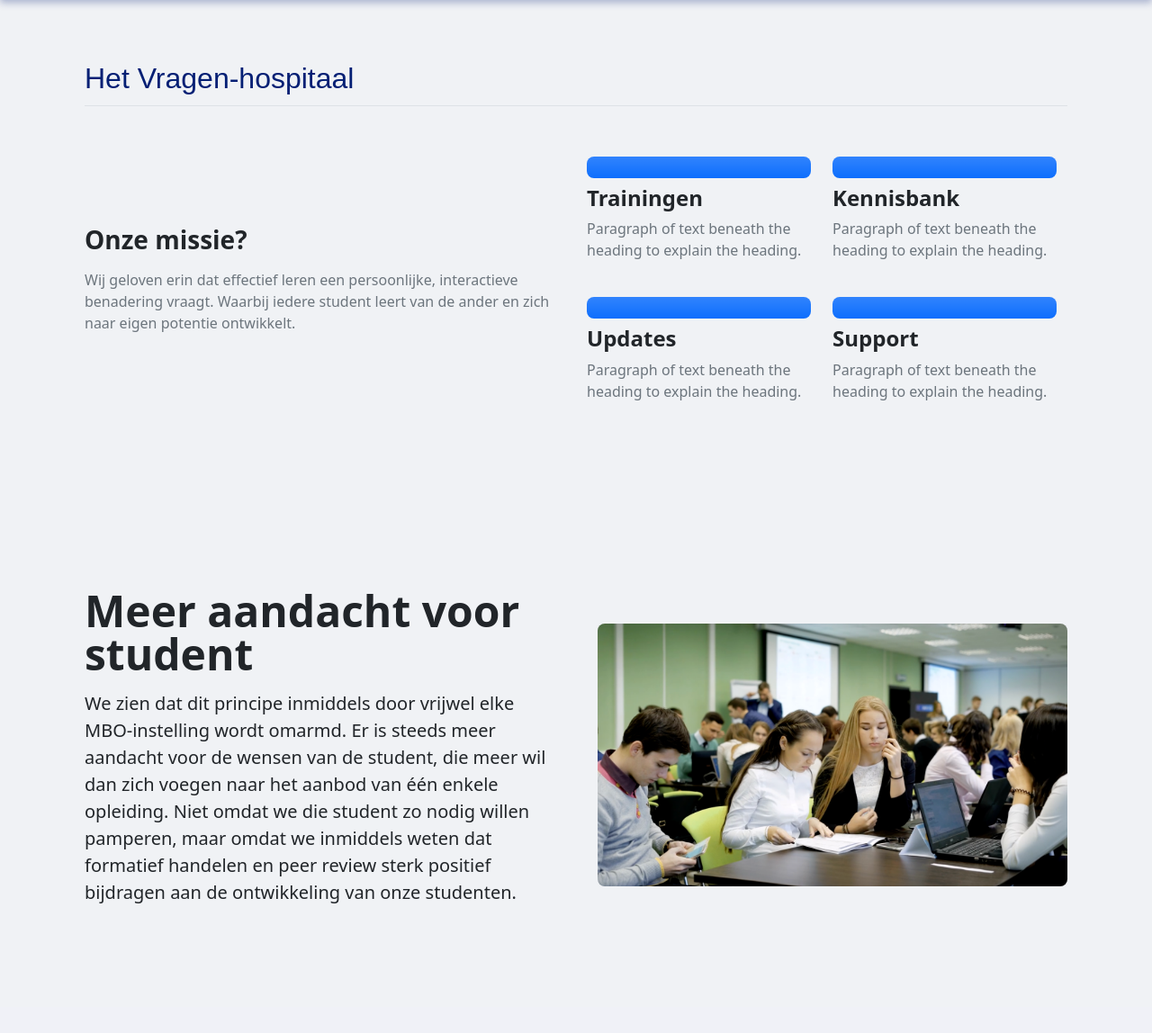
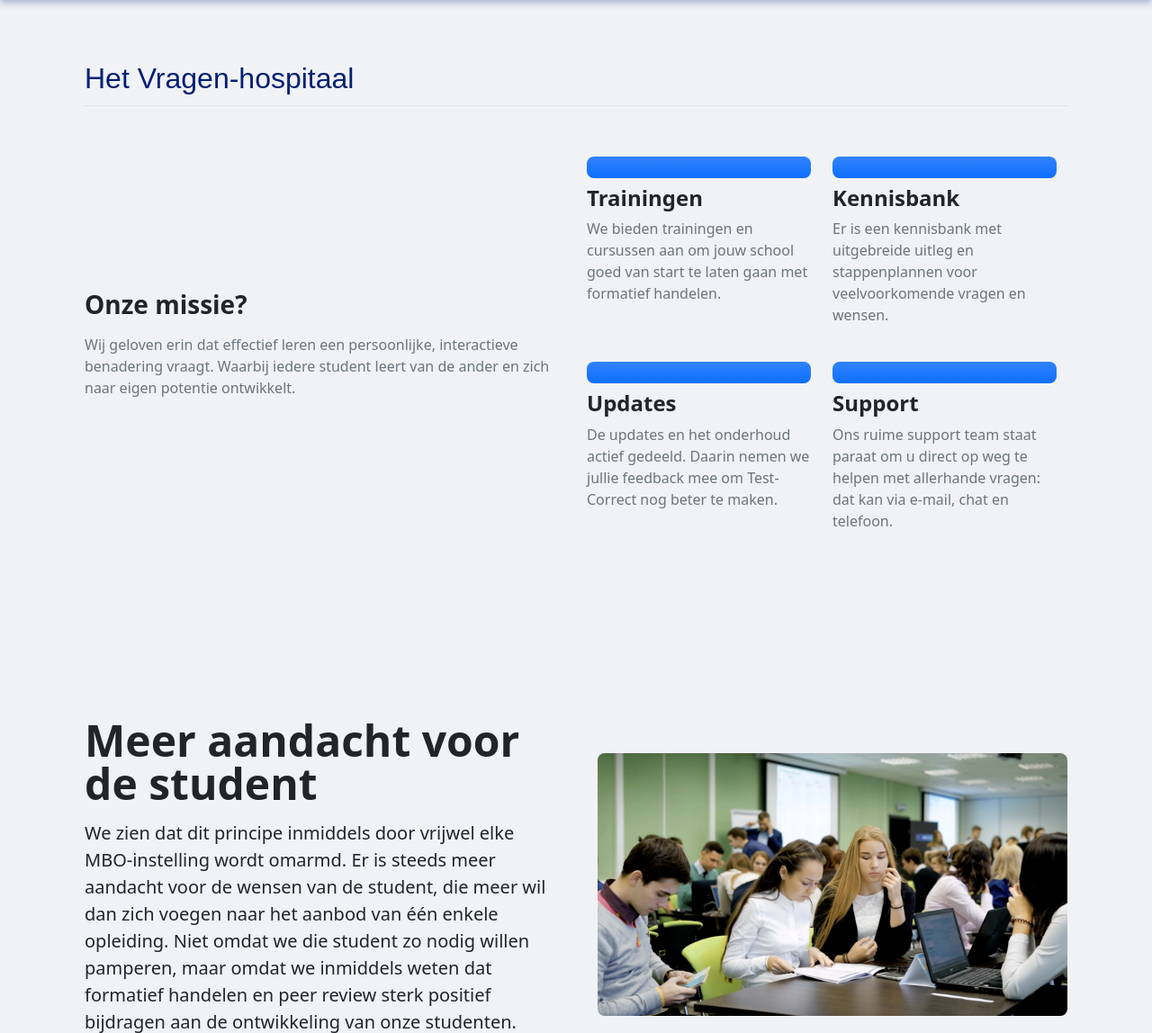
Before and after one commit to Danny-1053784/WP2-Owasp-Top10, a Flask app: page /logoRedirect in a window 1280 px wide. Shown: the part 82-1230 px from the top of the page at 90% size. Before the commit the page ends 1086 px from the top, so only its background shows below. Run offline with Flask 2, Linux system fonts and the light colour scheme; some libraries are stand-ins or nearby versions.

Commit message:
Update homepage

```diff
--- a/templates/bad_questions.html
+++ b/templates/bad_questions.html
@@ -19,7 +19,7 @@
     <h1>Database onderzoek</h1>
     <p>Alle rijen in de tabel <b>{{ table_name }}</b>:</p>
 
-    <form action="/bad_questions"><button>ongeldige vragen</button></form>
+    <form action="/bad_questions"><button>Ongeldige vragen</button></form>
 
     <table>
         <thead>
--- a/templates/invalid_objective.html
+++ b/templates/invalid_objective.html
@@ -20,7 +20,7 @@
     <p>Alle rijen in de tabel <b>{{ table_name }}</b>:</p>
 
 
-    <form action="/invalid_objective"><button>ongeldig leerdoel</button></form>
+    <form action="/invalid_objective"><button>Ongeldig leerdoel</button></form>
     <table>
         <thead>
         <tr>
--- a/templates/table_details.html
+++ b/templates/table_details.html
@@ -22,9 +22,9 @@
 
     {{ request.endpoint }}
     {% if table_name in ["vragen"] %}
-        <form action="/bad_questions"><button>ongeldige vragen</button></form>
+        <form action="/bad_questions"><button>Ongeldige vragen</button></form>
         <br>
-        <form action="/invalid_objective"><button>ongeldig leerdoel</button></form>
+        <form action="/invalid_objective"><button>Ongeldig leerdoel</button></form>
     {% endif %}
 
     {% if table_name in ["leerdoelen"] %}
--- a/templates/tables.html
+++ b/templates/tables.html
@@ -37,7 +37,7 @@
                 </svg>
               </div>
               <h4 class="fw-semibold mb-0">Trainingen</h4>
-              <p class="text-muted">Paragraph of text beneath the heading to explain the heading.</p>
+              <p class="text-muted">We bieden trainingen en cursussen aan om jouw school goed van start te laten gaan met formatief handelen.</p>
             </div>
 
             <div class="d-flex flex-column gap-2">
@@ -48,7 +48,7 @@
                 </svg>
               </div>
               <h4 class="fw-semibold mb-0">Kennisbank</h4>
-              <p class="text-muted">Paragraph of text beneath the heading to explain the heading.</p>
+              <p class="text-muted">Er is een kennisbank met uitgebreide uitleg en stappenplannen voor veelvoorkomende vragen en wensen.</p>
             </div>
 
             <div class="d-flex flex-column gap-2">
@@ -59,7 +59,7 @@
                 </svg>
               </div>
               <h4 class="fw-semibold mb-0">Updates</h4>
-              <p class="text-muted">Paragraph of text beneath the heading to explain the heading.</p>
+              <p class="text-muted">De updates en het onderhoud actief gedeeld. Daarin nemen we jullie feedback mee om Test-Correct nog beter te maken.</p>
             </div>
 
             <div class="d-flex flex-column gap-2">
@@ -70,7 +70,7 @@
                 </svg>
               </div>
               <h4 class="fw-semibold mb-0">Support</h4>
-              <p class="text-muted">Paragraph of text beneath the heading to explain the heading.</p>
+              <p class="text-muted">Ons ruime support team staat paraat om u direct op weg te helpen met allerhande vragen: dat kan via e-mail, chat en telefoon.</p>
             </div>
           </div>
         </div>
@@ -81,7 +81,7 @@
             <img src="/static/images/testcorrect-images1.webp" class="d-block mx-lg-auto img-fluid" alt="" width="700" height="500" loading="lazy">
           </div>
           <div class="col-lg-6">
-            <h1 class="display-5 fw-bold lh-1 mb-3">Meer aandacht voor student </h1>
+            <h1 class="display-5 fw-bold lh-1 mb-3">Meer aandacht voor de student </h1>
             <p class="lead">We zien dat dit principe inmiddels door vrijwel elke MBO-instelling wordt omarmd. Er is steeds meer aandacht voor de wensen van de student, die meer wil dan zich voegen naar het aanbod van één enkele opleiding. Niet omdat we die student zo nodig willen pamperen, maar omdat we inmiddels weten dat formatief handelen en peer review sterk positief bijdragen aan de ontwikkeling van onze studenten. </p>
             <div class="d-grid gap-2 d-md-flex justify-content-md-start">
 
```
